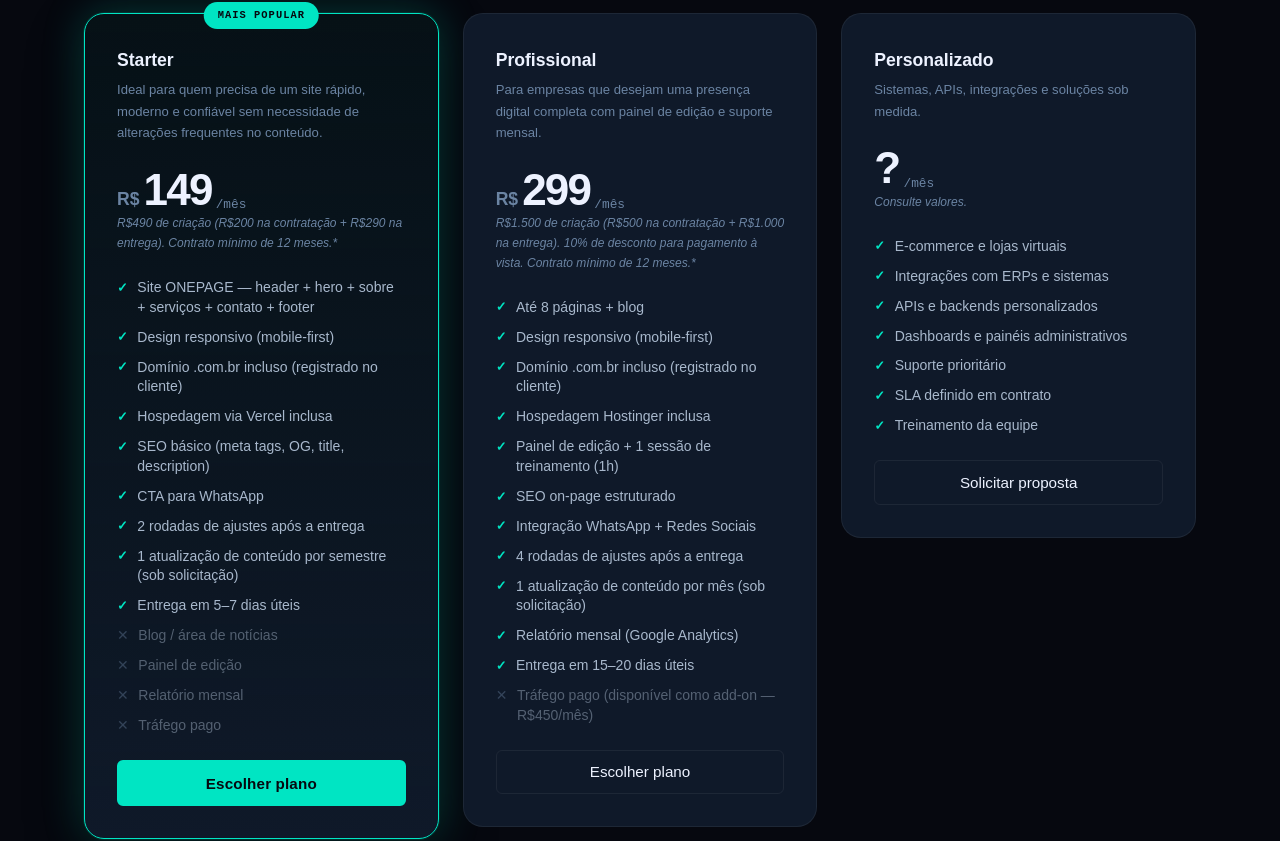
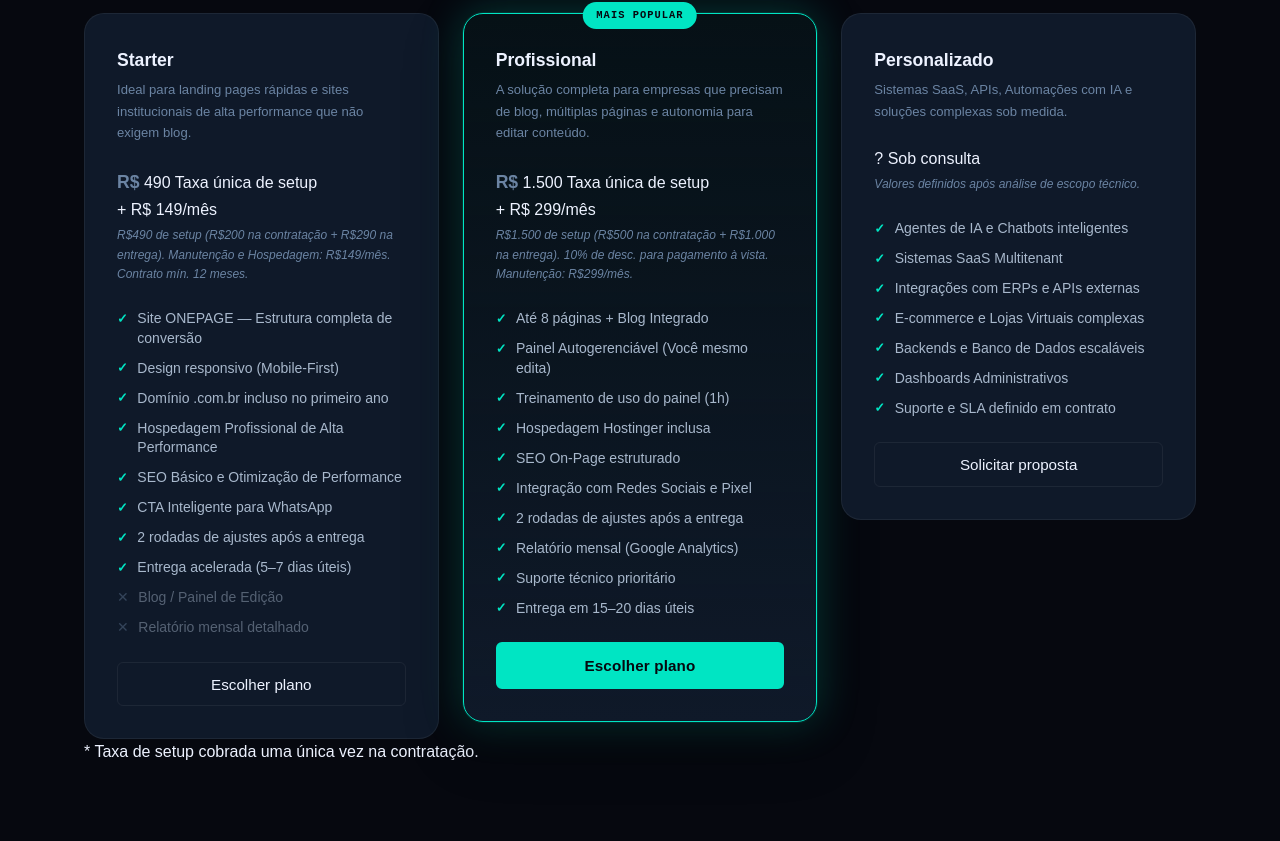
Before and after one commit to OcimarPrado/Frontend-ProjetoA, a React (Vite) app: page / in a window 1280 px wide. Shown: the part 2869-3710 px from the top of the page. Built offline with nearby package versions, Linux system fonts and the light colour scheme.

Commit message:
ajuste de escopo de plano

```diff
--- a/src/components/Planos.tsx
+++ b/src/components/Planos.tsx
@@ -8,8 +8,10 @@ interface PlanFeature {
 interface Plan {
   name: string;
   desc: string;
-  price: string;
-  period: string;
+  price_setup: string;        // Novo campo
+  price_monthly: string;      // Novo campo
+  setup_label: string;        // Novo campo
+  monthly_label: string;      // Novo campo
   note: string;
   featured: boolean;
   features: PlanFeature[];
@@ -81,21 +83,34 @@ export default function Pricing() {
                 </div>
               </div>
 
+              {/* Bloco de Preço Otimizado */}
               <div className="pricing-price">
-                <div className="pricing-amount">
-                  {plan.price !== '?' && (
-                    <span className="pricing-currency">
-                      R$
+                <div className="pricing-amount-block">
+
+                  {/* renderização do SETUP (Taxa Única) */}
+                  <div className="pricing-setup">
+                    {plan.price_setup !== '?' && (
+                      <span className="pricing-currency">R$</span>
+                    )}
+                    <span className="pricing-value-setup">
+                      {plan.price_setup}
                     </span>
+                    <span className="pricing-label-setup">
+                      {plan.setup_label}
+                    </span>
+                  </div>
+
+                  {/* Renderização do MENSAL (Recorrência) - Esconde se não houver monthly_label */}
+                  {plan.monthly_label && (
+                    <div className="pricing-monthly">
+                      <span className="pricing-value-monthly">
+                        + R$ {plan.price_monthly}
+                      </span>
+                      <span className="pricing-label-monthly">
+                        {plan.monthly_label}
+                      </span>
+                    </div>
                   )}
-
-                  <span className="pricing-value">
-                    {plan.price}
-                  </span>
-
-                  <span className="pricing-period">
-                    {plan.period}
-                  </span>
                 </div>
 
                 <div className="pricing-note">
@@ -131,7 +146,7 @@ export default function Pricing() {
                     : 'btn-outline'
                 }`}
               >
-                {plan.price === '?'
+                {plan.price_setup === '?'
                   ? pricing.cta_custom
                   : pricing.cta}
               </button>
--- a/src/i18n/en.json
+++ b/src/i18n/en.json
@@ -103,76 +103,79 @@
       }
     ]
   },
+
+
   "pricing": {
   "tag": "Plans",
-  "title": "No surprises,",
-  "title_accent": " no hidden fees",
-  "sub": "Fair pricing, professional delivery, and real support. Choose the ideal plan for your business.",
+  "title": "Transparent ",
+  "title_accent": "investment",
+  "sub": "No surprises. Professional structure, real support, and a strong focus on conversion for your business.",
   "featured_badge": "Most popular",
-  "note_setup": "* One-time setup fee",
+  "note_setup": "* One-time setup fee charged upon signing.",
   "cta": "Choose plan",
-  "cta_custom": "Request proposal",
+  "cta_custom": "Request a quote",
   "plans": [
     {
       "name": "Starter",
-      "desc": "Ideal for businesses that need a fast, modern, and reliable website without frequent content updates.",
-      "price": "149",
-      "period": "/month",
-      "note": "R$490 setup fee (R$200 upfront + R$290 upon delivery). Minimum 12-month contract.*",
-      "featured": true,
+      "desc": "Ideal for fast landing pages and high-performance institutional websites that do not require a blog.",
+      "price_setup": "490",
+      "price_monthly": "149",
+      "setup_label": "One-time setup fee",
+      "monthly_label": "/mo",
+      "note": "$490 setup fee ($200 upfront + $290 upon delivery). Maintenance & Hosting: $149/mo. Min. 12-month contract.",
+      "featured": false,
       "features": [
-        { "included": true, "text": "One-page website: header + hero + about + services + contact + footer" },
-        { "included": true, "text": "Responsive design (mobile-first)" },
-        { "included": true, "text": ".com.br domain included (registered under the client)" },
-        { "included": true, "text": "Hosting via Vercel included" },
-        { "included": true, "text": "Basic SEO (meta tags, OG, title, description)" },
-        { "included": true, "text": "WhatsApp CTA integration" },
-        { "included": true, "text": "2 rounds of revisions after delivery" },
-        { "included": true, "text": "1 content update per semester (upon request)" },
-        { "included": true, "text": "Delivery within 5–7 business days" },
-        { "included": false, "text": "Blog / news area" },
-        { "included": false, "text": "Content editing panel" },
-        { "included": false, "text": "Monthly reports" },
-        { "included": false, "text": "Paid traffic management" }
+        { "included": true, "text": "ONEPAGE Website — Full conversion structure" },
+        { "included": true, "text": "Responsive Design (Mobile-First)" },
+        { "included": true, "text": "Free .com.br domain for the first year" },
+        { "included": true, "text": "High-Performance Professional Hosting" },
+        { "included": true, "text": "Basic SEO & Performance Optimization" },
+        { "included": true, "text": "Smart WhatsApp CTA" },
+        { "included": true, "text": "2 rounds of adjustments after delivery" },
+        { "included": true, "text": "Fast-track delivery (5–7 business days)" },
+        { "included": false, "text": "Blog / Content Management Panel" },
+        { "included": false, "text": "Detailed monthly report" }
       ]
     },
     {
       "name": "Professional",
-      "desc": "For companies seeking a complete digital presence with an editing panel and monthly support.",
-      "price": "299",
-      "period": "/month",
-      "note": "R$1,500 setup fee (R$500 upfront + R$1,000 upon delivery). 10% discount for upfront payment. Minimum 12-month contract.*",
-      "featured": false,
+      "desc": "The complete solution for businesses requiring a blog, multiple pages, and autonomy to edit content.",
+      "price_setup": "1,500",
+      "price_monthly": "299",
+      "setup_label": "One-time setup fee",
+      "monthly_label": "/mo",
+      "note": "$1,500 setup fee ($500 upfront + $1,000 upon delivery). 10% cash discount. Maintenance: $299/mo.",
+      "featured": true,
       "features": [
-        { "included": true, "text": "Up to 8 pages + blog" },
-        { "included": true, "text": "Responsive design (mobile-first)" },
-        { "included": true, "text": ".com.br domain included (registered under the client)" },
-        { "included": true, "text": "Hostinger hosting included" },
-        { "included": true, "text": "Editing panel + 1 training session (1h)" },
-        { "included": true, "text": "Structured on-page SEO" },
-        { "included": true, "text": "WhatsApp + social media integration" },
-        { "included": true, "text": "4 rounds of revisions after delivery" },
-        { "included": true, "text": "1 content update per month (upon request)" },
-        { "included": true, "text": "Monthly report (Google Analytics)" },
-        { "included": true, "text": "Delivery within 15–20 business days" },
-        { "included": false, "text": "Paid traffic management (available as add-on — R$450/month)" }
+        { "included": true, "text": "Up to 8 Pages + Integrated Blog" },
+        { "included": true, "text": "Self-Managed Panel (Edit it yourself)" },
+        { "included": true, "text": "Panel usage training session (1h)" },
+        { "included": true, "text": "Hostinger Hosting included" },
+        { "included": true, "text": "Structured On-Page SEO" },
+        { "included": true, "text": "Social Media & Pixel Integration" },
+        { "included": true, "text": "2 rounds of adjustments after delivery" },
+        { "included": true, "text": "Monthly Report (Google Analytics)" },
+        { "included": true, "text": "Priority technical support" },
+        { "included": true, "text": "Delivery within 15–20 business days" }
       ]
     },
     {
       "name": "Custom",
-      "desc": "Custom systems, APIs, integrations, and tailored solutions.",
-      "price": "600",
-      "period": "/month",
-      "note": "Setup from R$2,500. Quotation within 24h.",
+      "desc": "SaaS Systems, APIs, AI Automations, and complex tailor-made solutions.",
+      "price_setup": "?",
+      "price_monthly": "Variable",
+      "setup_label": "Upon request",
+      "monthly_label": "",
+      "note": "Pricing defined after technical scope assessment.",
       "featured": false,
       "features": [
-        { "included": true, "text": "E-commerce and online stores" },
-        { "included": true, "text": "ERP and system integrations" },
-        { "included": true, "text": "Custom APIs and backends" },
-        { "included": true, "text": "Dashboards and admin panels" },
-        { "included": true, "text": "Priority support" },
-        { "included": true, "text": "Contract-defined SLA" },
-        { "included": true, "text": "Team training" }
+        { "included": true, "text": "AI Agents & Intelligent Chatbots" },
+        { "included": true, "text": "Multitenant SaaS Platforms" },
+        { "included": true, "text": "Integrations with ERPs & External APIs" },
+        { "included": true, "text": "Complex E-commerce & Online Stores" },
+        { "included": true, "text": "Scalable Backends & Databases" },
+        { "included": true, "text": "Administrative Dashboards" },
+        { "included": true, "text": "Support & SLA defined in contract" }
       ]
     }
   ]
--- a/src/i18n/es.json
+++ b/src/i18n/es.json
@@ -161,78 +161,80 @@
 
   "pricing": {
   "tag": "Planes",
-  "title": "Sin sorpresas,",
-  "title_accent": " sin letras pequeñas",
-  "sub": "Precio justo, entrega profesional y soporte real. Elige el plan ideal para tu negocio.",
+  "title": "Inversión ",
+  "title_accent": "transparente",
+  "sub": "Sin sorpresas. Estructura profesional, soporte real y enfoque en la conversión para su negocio.",
   "featured_badge": "Más popular",
-  "note_setup": "* Tarifa de creación cobrada una sola vez",
+  "note_setup": "* Tarifa de configuración cobrada una sola vez al contratar.",
   "cta": "Elegir plan",
   "cta_custom": "Solicitar propuesta",
   "plans": [
     {
       "name": "Starter",
-      "desc": "Ideal para quienes necesitan un sitio rápido, moderno y confiable sin cambios frecuentes en el contenido.",
-      "price": "149",
-      "period": "/mes",
-      "note": "R$490 de creación (R$200 al contratar + R$290 en la entrega). Contrato mínimo de 12 meses.*",
-      "featured": true,
+      "desc": "Ideal para landing pages rápidas y sitios web institucionales de alto rendimiento que no requieren blog.",
+      "price_setup": "490",
+      "price_monthly": "149",
+      "setup_label": "Pago único de configuración",
+      "monthly_label": "/mes",
+      "note": "490€ de configuración (200€ al contratar + 290€ en la entrega). Mantenimiento y Hospedaje: 149€/mes. Contrato mín. 12 meses.",
+      "featured": false,
       "features": [
-        { "included": true, "text": "Sitio ONEPAGE — header + hero + sobre + servicios + contacto + footer" },
-        { "included": true, "text": "Diseño responsivo (mobile-first)" },
-        { "included": true, "text": "Dominio .com.br incluido (registrado en el cliente)" },
-        { "included": true, "text": "Hosting vía Vercel incluido" },
-        { "included": true, "text": "SEO básico (meta tags, OG, title, description)" },
-        { "included": true, "text": "CTA para WhatsApp" },
+        { "included": true, "text": "Sitio web ONEPAGE — Estructura completa de conversión" },
+        { "included": true, "text": "Diseño responsivo (Mobile-First)" },
+        { "included": true, "text": "Dominio .com.br incluido en el primer año" },
+        { "included": true, "text": "Hospedaje Profesional de Alto Rendimiento" },
+        { "included": true, "text": "SEO Básico y Optimización de Rendimiento" },
+        { "included": true, "text": "CTA Inteligente para WhatsApp" },
         { "included": true, "text": "2 rondas de ajustes después de la entrega" },
-        { "included": true, "text": "1 actualización de contenido por semestre (bajo solicitud)" },
-        { "included": true, "text": "Entrega en 5–7 días hábiles" },
-        { "included": false, "text": "Blog / área de noticias" },
-        { "included": false, "text": "Panel de edición" },
-        { "included": false, "text": "Informe mensual" },
-        { "included": false, "text": "Tráfico pago" }
+        { "included": true, "text": "Entrega acelerada (5–7 días hábiles)" },
+        { "included": false, "text": "Blog / Panel de Edición" },
+        { "included": false, "text": "Informe mensual detallado" }
       ]
     },
     {
       "name": "Profesional",
-      "desc": "Para empresas que desean una presencia digital completa con panel de edición y soporte mensual.",
-      "price": "299",
-      "period": "/mes",
-      "note": "R$1.500 de creación (R$500 al contratar + R$1.000 en la entrega). 10% de descuento para pago al contado. Contrato mínimo de 12 meses.*",
-      "featured": false,
+      "desc": "La solución completa para empresas que necesitan un blog, múltiples páginas y autonomía para editar contenido.",
+      "price_setup": "1.500",
+      "price_monthly": "299",
+      "setup_label": "Pago único de configuración",
+      "monthly_label": "/mes",
+      "note": "1.500€ de configuración (500€ al contratar + 1.000€ en la entrega). 10% de desc. por pago al contado. Mantenimiento: 299€/mes.",
+      "featured": true,
       "features": [
-        { "included": true, "text": "Hasta 8 páginas + blog" },
-        { "included": true, "text": "Diseño responsivo (mobile-first)" },
-        { "included": true, "text": "Dominio .com.br incluido (registrado en el cliente)" },
-        { "included": true, "text": "Hosting Hostinger incluido" },
-        { "included": true, "text": "Panel de edición + 1 sesión de capacitación (1h)" },
-        { "included": true, "text": "SEO on-page estructurado" },
-        { "included": true, "text": "Integración WhatsApp + Redes Sociales" },
-        { "included": true, "text": "4 rondas de ajustes después de la entrega" },
-        { "included": true, "text": "1 actualización de contenido por mes (bajo solicitud)" },
+        { "included": true, "text": "Hasta 8 páginas + Blog Integrado" },
+        { "included": true, "text": "Panel Autoadministrable (Tú mismo editas)" },
+        { "included": true, "text": "Capacitación de uso del panel (1h)" },
+        { "included": true, "text": "Hospedaje Hostinger incluido" },
+        { "included": true, "text": "SEO On-Page estructurado" },
+        { "included": true, "text": "Integración con Redes Sociales y Píxel" },
+        { "included": true, "text": "2 rondas de ajustes después de la entrega" },
         { "included": true, "text": "Informe mensual (Google Analytics)" },
-        { "included": true, "text": "Entrega en 15–20 días hábiles" },
-        { "included": false, "text": "Tráfico pago (disponible como add-on — R$450/mes)" }
+        { "included": true, "text": "Soporte técnico prioritario" },
+        { "included": true, "text": "Entrega en 15–20 días hábiles" }
       ]
     },
     {
       "name": "Personalizado",
-      "desc": "Sistemas, APIs, integraciones y soluciones a medida.",
-      "price": "?",
-      "period": "/mes",
-      "note": "Consulte preço.",
+      "desc": "Sistemas SaaS, APIs, Automatizaciones con IA y soluciones complejas a la medida.",
+      "price_setup": "?",
+      "price_monthly": "Variable",
+      "setup_label": "Bajo consulta",
+      "monthly_label": "",
+      "note": "Precios definidos tras el análisis del alcance técnico.",
       "featured": false,
       "features": [
-        { "included": true, "text": "E-commerce y tiendas virtuales" },
-        { "included": true, "text": "Integraciones con ERPs y sistemas" },
-        { "included": true, "text": "APIs y backends personalizados" },
-        { "included": true, "text": "Dashboards y paneles administrativos" },
-        { "included": true, "text": "Soporte prioritario" },
-        { "included": true, "text": "SLA definido en contrato" },
-        { "included": true, "text": "Capacitación del equipo" }
+        { "included": true, "text": "Agentes de IA y Chatbots inteligentes" },
+        { "included": true, "text": "Sistemas SaaS Multitenant" },
+        { "included": true, "text": "Integraciones con ERPs y APIs externas" },
+        { "included": true, "text": "E-commerce y Tiendas Virtuales complejas" },
+        { "included": true, "text": "Backends y Bases de Datos escalables" },
+        { "included": true, "text": "Cuadros de Mando (Dashboards) Administrativos" },
+        { "included": true, "text": "Soporte y SLA definido por contrato" }
       ]
     }
   ]
 },
+
   "about": {
   "tag": "Sobre nosotros",
 
--- a/src/i18n/pt.json
+++ b/src/i18n/pt.json
@@ -158,74 +158,75 @@
 
   "pricing": {
   "tag": "Planos",
-  "title": "Sem surpresas,",
-  "title_accent": " sem letras miúdas",
-  "sub": "Preço justo, entrega profissional e suporte real. Escolha o plano ideal para o seu negócio.",
+  "title": "Investimento ",
+  "title_accent": "transparente",
+  "sub": "Sem surpresas. Estrutura profissional, suporte real e foco em conversão para o seu negócio.",
   "featured_badge": "Mais popular",
-  "note_setup": "* Taxa de criação cobrada uma única vez",
+  "note_setup": "* Taxa de setup cobrada uma única vez na contratação.",
   "cta": "Escolher plano",
   "cta_custom": "Solicitar proposta",
   "plans": [
     {
       "name": "Starter",
-      "desc": "Ideal para quem precisa de um site rápido, moderno e confiável sem necessidade de alterações frequentes no conteúdo.",
-      "price": "149",
-      "period": "/mês",
-      "note": "R$490 de criação (R$200 na contratação + R$290 na entrega). Contrato mínimo de 12 meses.*",
-      "featured": true,
+      "desc": "Ideal para landing pages rápidas e sites institucionais de alta performance que não exigem blog.",
+      "price_setup": " 490",
+      "price_monthly": "149",
+      "setup_label": " Taxa única de setup",
+      "monthly_label": "/mês",
+      "note": "R$490 de setup (R$200 na contratação + R$290 na entrega). Manutenção e Hospedagem: R$149/mês. Contrato mín. 12 meses.",
+      "featured": false,
       "features": [
-        { "included": true, "text": "Site ONEPAGE — header + hero + sobre + serviços + contato + footer" },
-        { "included": true, "text": "Design responsivo (mobile-first)" },
-        { "included": true, "text": "Domínio .com.br incluso (registrado no cliente)" },
-        { "included": true, "text": "Hospedagem via Vercel inclusa" },
-        { "included": true, "text": "SEO básico (meta tags, OG, title, description)" },
-        { "included": true, "text": "CTA para WhatsApp" },
+        { "included": true, "text": "Site ONEPAGE — Estrutura completa de conversão" },
+        { "included": true, "text": "Design responsivo (Mobile-First)" },
+        { "included": true, "text": "Domínio .com.br incluso no primeiro ano" },
+        { "included": true, "text": "Hospedagem Profissional de Alta Performance" },
+        { "included": true, "text": "SEO Básico e Otimização de Performance" },
+        { "included": true, "text": "CTA Inteligente para WhatsApp" },
         { "included": true, "text": "2 rodadas de ajustes após a entrega" },
-        { "included": true, "text": "1 atualização de conteúdo por semestre (sob solicitação)" },
-        { "included": true, "text": "Entrega em 5–7 dias úteis" },
-        { "included": false, "text": "Blog / área de notícias" },
-        { "included": false, "text": "Painel de edição" },
-        { "included": false, "text": "Relatório mensal" },
-        { "included": false, "text": "Tráfego pago" }
+        { "included": true, "text": "Entrega acelerada (5–7 dias úteis)" },
+        { "included": false, "text": "Blog / Painel de Edição" },
+        { "included": false, "text": "Relatório mensal detalhado" }
       ]
     },
     {
       "name": "Profissional",
-      "desc": "Para empresas que desejam uma presença digital completa com painel de edição e suporte mensal.",
-      "price": "299",
-      "period": "/mês",
-      "note": "R$1.500 de criação (R$500 na contratação + R$1.000 na entrega). 10% de desconto para pagamento à vista. Contrato mínimo de 12 meses.*",
-      "featured": false,
+      "desc": "A solução completa para empresas que precisam de blog, múltiplas páginas e autonomia para editar conteúdo.",
+      "price_setup": " 1.500",
+      "price_monthly": " 299",
+      "setup_label": " Taxa única de setup",
+      "monthly_label": "/mês",
+      "note": "R$1.500 de setup (R$500 na contratação + R$1.000 na entrega). 10% de desc. para pagamento à vista. Manutenção: R$299/mês.",
+      "featured": true,
       "features": [
-        { "included": true, "text": "Até 8 páginas + blog" },
-        { "included": true, "text": "Design responsivo (mobile-first)" },
-        { "included": true, "text": "Domínio .com.br incluso (registrado no cliente)" },
+        { "included": true, "text": "Até 8 páginas + Blog Integrado" },
+        { "included": true, "text": "Painel Autogerenciável (Você mesmo edita)" },
+        { "included": true, "text": "Treinamento de uso do painel (1h)" },
         { "included": true, "text": "Hospedagem Hostinger inclusa" },
-        { "included": true, "text": "Painel de edição + 1 sessão de treinamento (1h)" },
-        { "included": true, "text": "SEO on-page estruturado" },
-        { "included": true, "text": "Integração WhatsApp + Redes Sociais" },
-        { "included": true, "text": "4 rodadas de ajustes após a entrega" },
-        { "included": true, "text": "1 atualização de conteúdo por mês (sob solicitação)" },
+        { "included": true, "text": "SEO On-Page estruturado" },
+        { "included": true, "text": "Integração com Redes Sociais e Pixel" },
+        { "included": true, "text": "2 rodadas de ajustes após a entrega" },
         { "included": true, "text": "Relatório mensal (Google Analytics)" },
-        { "included": true, "text": "Entrega em 15–20 dias úteis" },
-        { "included": false, "text": "Tráfego pago (disponível como add-on — R$450/mês)" }
+        { "included": true, "text": "Suporte técnico prioritário" },
+        { "included": true, "text": "Entrega em 15–20 dias úteis" }
       ]
     },
     {
       "name": "Personalizado",
-      "desc": "Sistemas, APIs, integrações e soluções sob medida.",
-      "price": "?",
-      "period": "/mês",
-      "note": "Consulte valores.",
+      "desc": "Sistemas SaaS, APIs, Automações com IA e soluções complexas sob medida.",
+      "price_setup": "?",
+      "price_monthly": "Variável",
+      "setup_label": " Sob consulta",
+      "monthly_label": "",
+      "note": "Valores definidos após análise de escopo técnico.",
       "featured": false,
       "features": [
-        { "included": true, "text": "E-commerce e lojas virtuais" },
-        { "included": true, "text": "Integrações com ERPs e sistemas" },
-        { "included": true, "text": "APIs e backends personalizados" },
-        { "included": true, "text": "Dashboards e painéis administrativos" },
-        { "included": true, "text": "Suporte prioritário" },
-        { "included": true, "text": "SLA definido em contrato" },
-        { "included": true, "text": "Treinamento da equipe" }
+        { "included": true, "text": "Agentes de IA e Chatbots inteligentes" },
+        { "included": true, "text": "Sistemas SaaS Multitenant" },
+        { "included": true, "text": "Integrações com ERPs e APIs externas" },
+        { "included": true, "text": "E-commerce e Lojas Virtuais complexas" },
+        { "included": true, "text": "Backends e Banco de Dados escaláveis" },
+        { "included": true, "text": "Dashboards Administrativos" },
+        { "included": true, "text": "Suporte e SLA definido em contrato" }
       ]
     }
   ]
```
